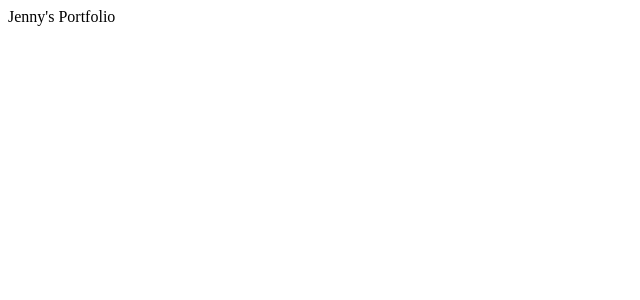
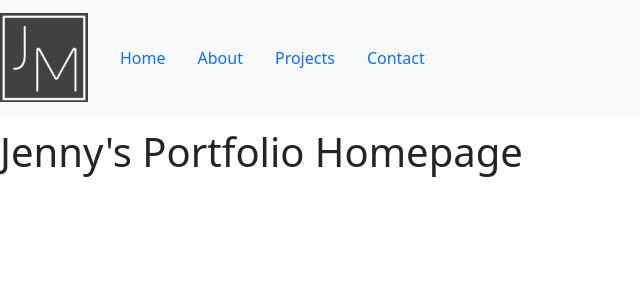
Before and after one commit to jennymarie1027/portfolio, a React (Create React App) app: page / in a window 1280 px wide. Shown: the top 300 px of the page, without its empty margins (0-640 px from the left). Built offline with nearby package versions, Linux system fonts and the light colour scheme.

Commit message:
initial app setup, laid out router links with the navbar and confirmed all components are rendering

```diff
--- a/package.json
+++ b/package.json
@@ -8,6 +8,7 @@
     "@testing-library/user-event": "^13.5.0",
     "react": "^17.0.2",
     "react-dom": "^17.0.2",
+    "react-router-dom": "^6.2.1",
     "react-scripts": "5.0.0",
     "web-vitals": "^2.1.2"
   },
--- a/public/index.html
+++ b/public/index.html
@@ -2,42 +2,16 @@
 <html lang="en">
   <head>
     <meta charset="utf-8" />
-    <link rel="icon" href="%PUBLIC_URL%/favicon.ico" />
     <meta name="viewport" content="width=device-width, initial-scale=1" />
-    <meta name="theme-color" content="#000000" />
-    <meta
-      name="description"
-      content="Web site created using create-react-app"
-    />
-    <link rel="apple-touch-icon" href="%PUBLIC_URL%/logo192.png" />
-    <!--
-      manifest.json provides metadata used when your web app is installed on a
-      user's mobile device or desktop. See https://developers.google.com/web/fundamentals/web-app-manifest/
-    -->
-    <link rel="manifest" href="%PUBLIC_URL%/manifest.json" />
-    <!--
-      Notice the use of %PUBLIC_URL% in the tags above.
-      It will be replaced with the URL of the `public` folder during the build.
-      Only files inside the `public` folder can be referenced from the HTML.
-
-      Unlike "/favicon.ico" or "favicon.ico", "%PUBLIC_URL%/favicon.ico" will
-      work correctly both with client-side routing and a non-root public URL.
-      Learn how to configure a non-root public URL by running `npm run build`.
-    -->
-    <title>React App</title>
+    <link href="https://cdn.jsdelivr.net/npm/bootstrap@5.1.2/dist/css/bootstrap.min.css" rel="stylesheet"
+        integrity="sha384-uWxY/CJNBR+1zjPWmfnSnVxwRheevXITnMqoEIeG1LJrdI0GlVs/9cVSyPYXdcSF" crossorigin="anonymous">
+    <link rel='stylesheet' href='style.css'>
+    <title>Jenny McGrath's Portfolio</title>
   </head>
   <body>
-    <noscript>You need to enable JavaScript to run this app.</noscript>
     <div id="root"></div>
-    <!--
-      This HTML file is a template.
-      If you open it directly in the browser, you will see an empty page.
-
-      You can add webfonts, meta tags, or analytics to this file.
-      The build step will place the bundled scripts into the <body> tag.
-
-      To begin the development, run `npm start` or `yarn start`.
-      To create a production bundle, use `npm run build` or `yarn build`.
-    -->
+    <script src="https://cdn.jsdelivr.net/npm/bootstrap@5.1.2/dist/js/bootstrap.bundle.min.js"
+    integrity="sha384-kQtW33rZJAHjgefvhyyzcGF3C5TFyBQBA13V1RKPf4uH+bwyzQxZ6CmMZHmNBEfJ"
+    crossorigin="anonymous"></script>
   </body>
 </html>
--- /dev/null
+++ b/public/style.css
@@ -0,0 +1 @@
+@import './stylesheets/app.css';
--- /dev/null
+++ b/public/stylesheets/app.css
@@ -0,0 +1,3 @@
+.marginTop {
+    margin-top: 8em;
+}
--- a/src/App.js
+++ b/src/App.js
@@ -1,10 +1,23 @@
+import React from 'react'
+import { BrowserRouter as Router, Routes, Route } from 'react-router-dom'
+import Homepage from './components/Homepage'
+import Nav from './components/Nav'
+import About from './components/About'
+import Projects from './components/Projects'
+import Contact from './components/Contact'
 
-function App() {
+const App = () => {
   return (
-    <div className="App">
-      Jenny's Portfolio
-    </div>
-  );
+    <Router>
+      <Nav />
+      <Routes>
+        <Route path='/' element={<Homepage/>}/>
+        <Route path='/About' element={<About />} />
+        <Route path='/Projects' element={ <Projects />}/>
+        <Route path='/Contact' element={<Contact />}/>
+      </Routes>
+    </Router>
+  )
 }
 
-export default App;
+export default App
--- /dev/null
+++ b/src/components/About.js
@@ -0,0 +1,11 @@
+import React from 'react'
+
+const About = () => {
+    return (
+        <div className='marginTop'>
+            About Me Page
+        </div>
+    )
+}
+
+export default About
--- /dev/null
+++ b/src/components/Contact.js
@@ -0,0 +1,11 @@
+import React from 'react'
+
+const Contact = () => {
+    return (
+        <div className='marginTop'>
+            Contact Page Here
+        </div>
+    )
+}
+
+export default Contact
--- /dev/null
+++ b/src/components/Homepage.js
@@ -0,0 +1,11 @@
+import React from 'react'
+
+const Homepage = () => {
+    return (
+        <div className='marginTop'>
+            <h1>Jenny's Portfolio Homepage</h1>
+        </div>
+    )
+}
+
+export default Homepage
--- /dev/null
+++ b/src/components/Nav.js
@@ -0,0 +1,31 @@
+import React from 'react'
+import { Link } from 'react-router-dom'
+import Logo from '../imgs/jm_logo.jpg'
+
+const Nav = () => {
+    return (
+        <header className='navbar navbar-expand-sm  bg-light fixed-top'>
+            <Link to='/' className='navbar-brand mb-0 h1'>
+                <img id='logo' src={Logo} alt='JM LOGO' />
+            </Link>
+            <button
+                type='button'
+                data-bs-toggle='collapse'
+                data-bs-target='#navbarNav'
+                className='navbar-toggler'
+                aria-controls='navbarNav'
+                aria-expanded='false'
+                aria-label='toggle navigation'>
+                <span className='navbar-toggler-icon'></span>
+            </button>
+            <div className='navbar-collapse navbar-right' id='navbarNav'>
+                <Link to='/' className='nav-link'>Home</Link>
+                <Link to='/About' className='nav-link' >About</Link>
+                <Link to='/Projects' className='nav-link'>Projects</Link>
+                <Link to='/Contact' className='nav-link'>Contact</Link>
+            </div>
+        </header>
+    )
+}
+
+export default Nav
--- /dev/null
+++ b/src/components/Projects.js
@@ -0,0 +1,11 @@
+import React from 'react'
+
+const Projects = () => {
+    return (
+        <div className='marginTop'>
+            My Projects Page
+        </div>
+    )
+}
+
+export default Projects
```
Also changed, not shown: src/imgs/jm_logo.jpg (added), 1 other file (tests, documents, lock files or other folders).
